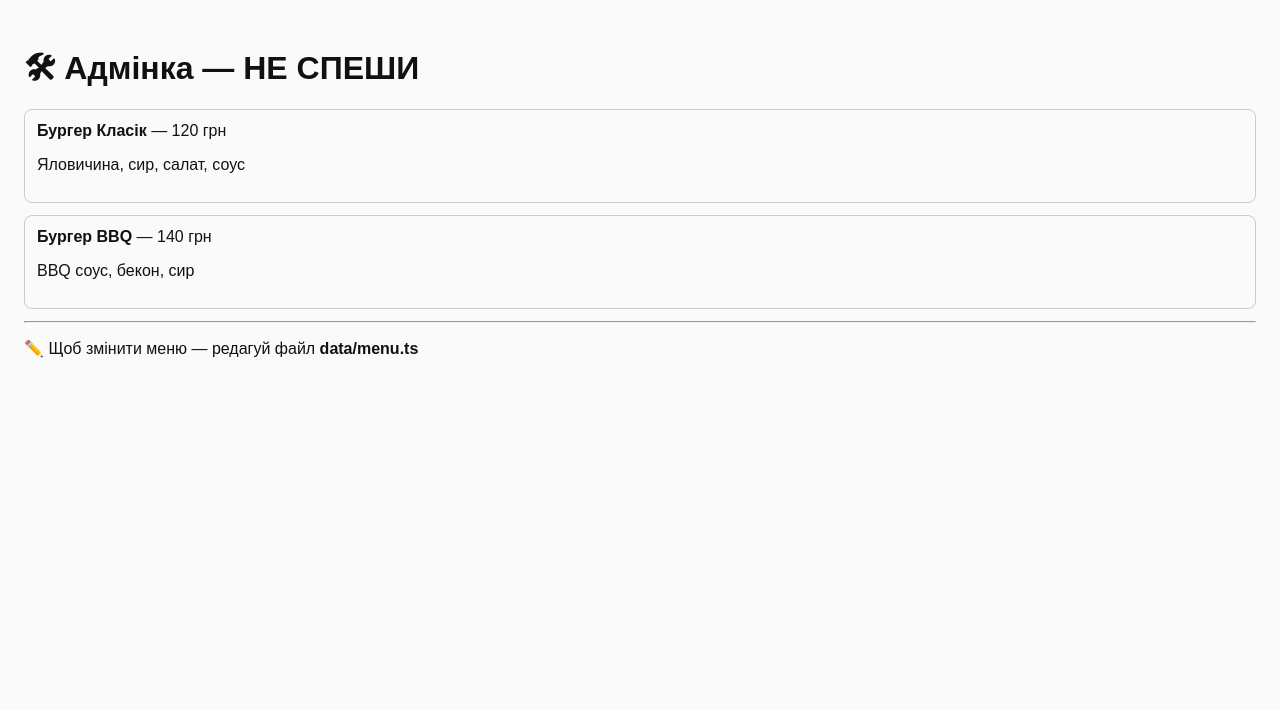
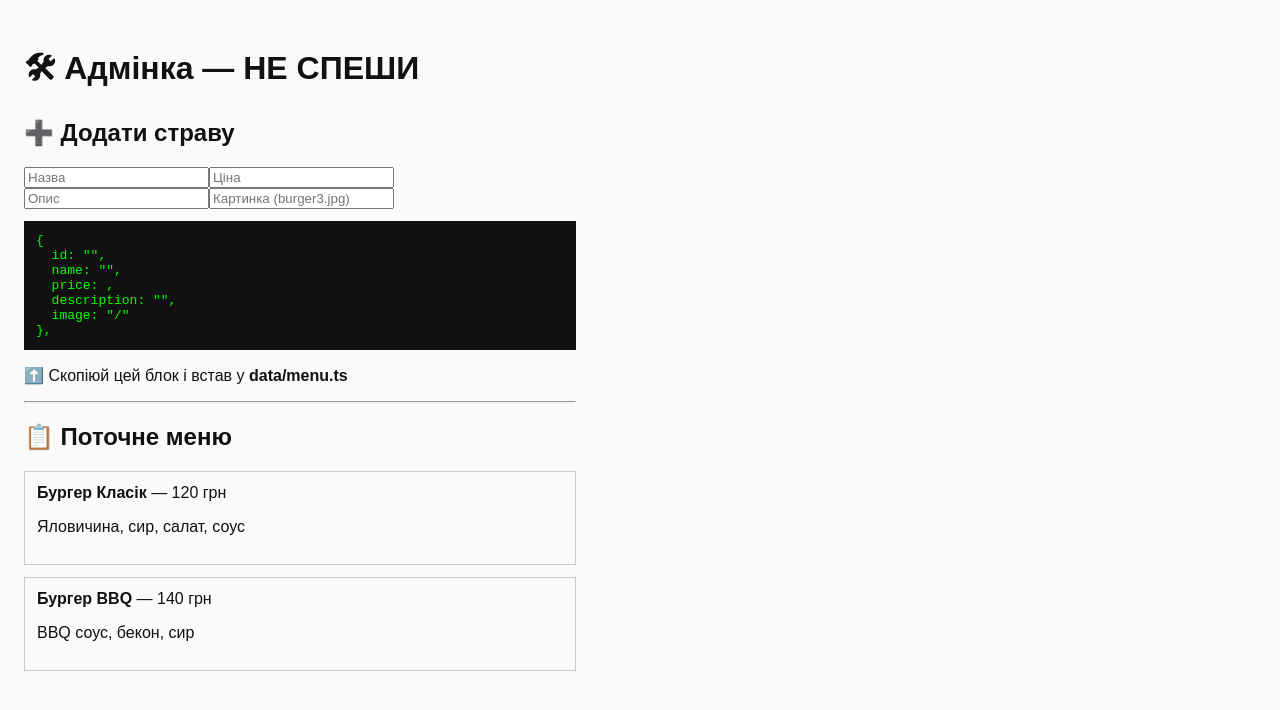
Before and after one commit to volk202600-cell/ne-speshy-delivery, a Next.js app: page /admin in a window 1280 px wide. Shown: the top 710 px of the page. Built offline with nearby package versions, Linux system fonts and the light colour scheme.

Commit message:
Enhance AdminPage with form for new dishes
Added input fields for adding a new dish and updated layout.

```diff
--- a/app/admin/page.tsx
+++ b/app/admin/page.tsx
@@ -1,27 +1,47 @@
+"use client";
+
+import { useState } from "react";
 import { menu } from "../../data/menu";
 
 export default function AdminPage() {
+  const [name, setName] = useState("");
+  const [price, setPrice] = useState("");
+  const [description, setDescription] = useState("");
+  const [image, setImage] = useState("");
+
   return (
-    <main style={{ padding: 24 }}>
+    <main style={{ padding: 24, maxWidth: 600 }}>
       <h1>🛠 Адмінка — НЕ СПЕШИ</h1>
 
-      {menu.map((item) => (
-        <div
-          key={item.id}
-          style={{
-            border: "1px solid #ccc",
-            padding: 12,
-            marginBottom: 12,
-            borderRadius: 8,
-          }}
-        >
+      <h2>➕ Додати страву</h2>
+
+      <input placeholder="Назва" value={name} onChange={e => setName(e.target.value)} />
+      <input placeholder="Ціна" value={price} onChange={e => setPrice(e.target.value)} />
+      <input placeholder="Опис" value={description} onChange={e => setDescription(e.target.value)} />
+      <input placeholder="Картинка (burger3.jpg)" value={image} onChange={e => setImage(e.target.value)} />
+
+      <pre style={{ background: "#111", color: "#0f0", padding: 12, marginTop: 12 }}>
+{`{
+  id: "${name.toLowerCase().replaceAll(" ", "-")}",
+  name: "${name}",
+  price: ${price},
+  description: "${description}",
+  image: "/${image}"
+},`}
+      </pre>
+
+      <p>⬆️ Скопіюй цей блок і встав у <b>data/menu.ts</b></p>
+
+      <hr />
+
+      <h2>📋 Поточне меню</h2>
+
+      {menu.map(item => (
+        <div key={item.id} style={{ border: "1px solid #ccc", padding: 12, marginBottom: 12 }}>
           <b>{item.name}</b> — {item.price} грн
           <p>{item.description}</p>
         </div>
       ))}
-
-      <hr />
-      <p>✏️ Щоб змінити меню — редагуй файл <b>data/menu.ts</b></p>
     </main>
   );
 }
```
